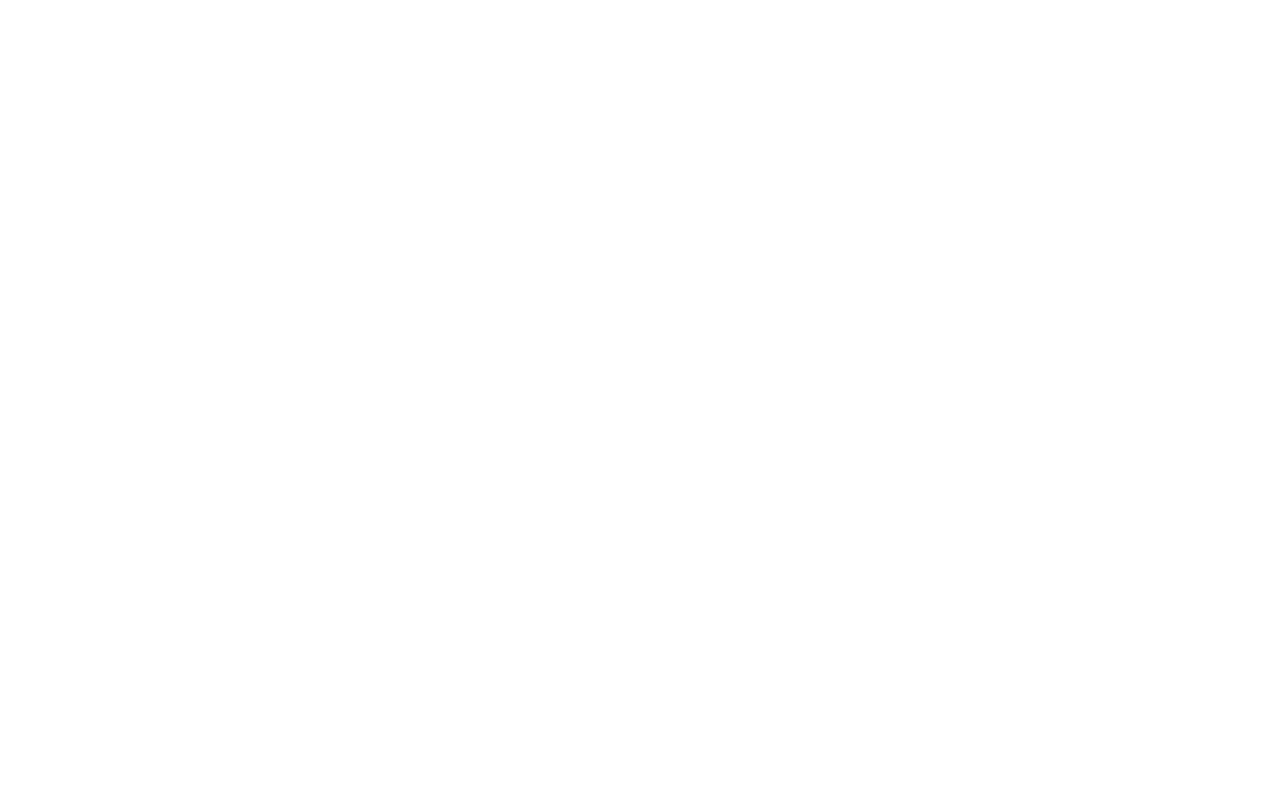
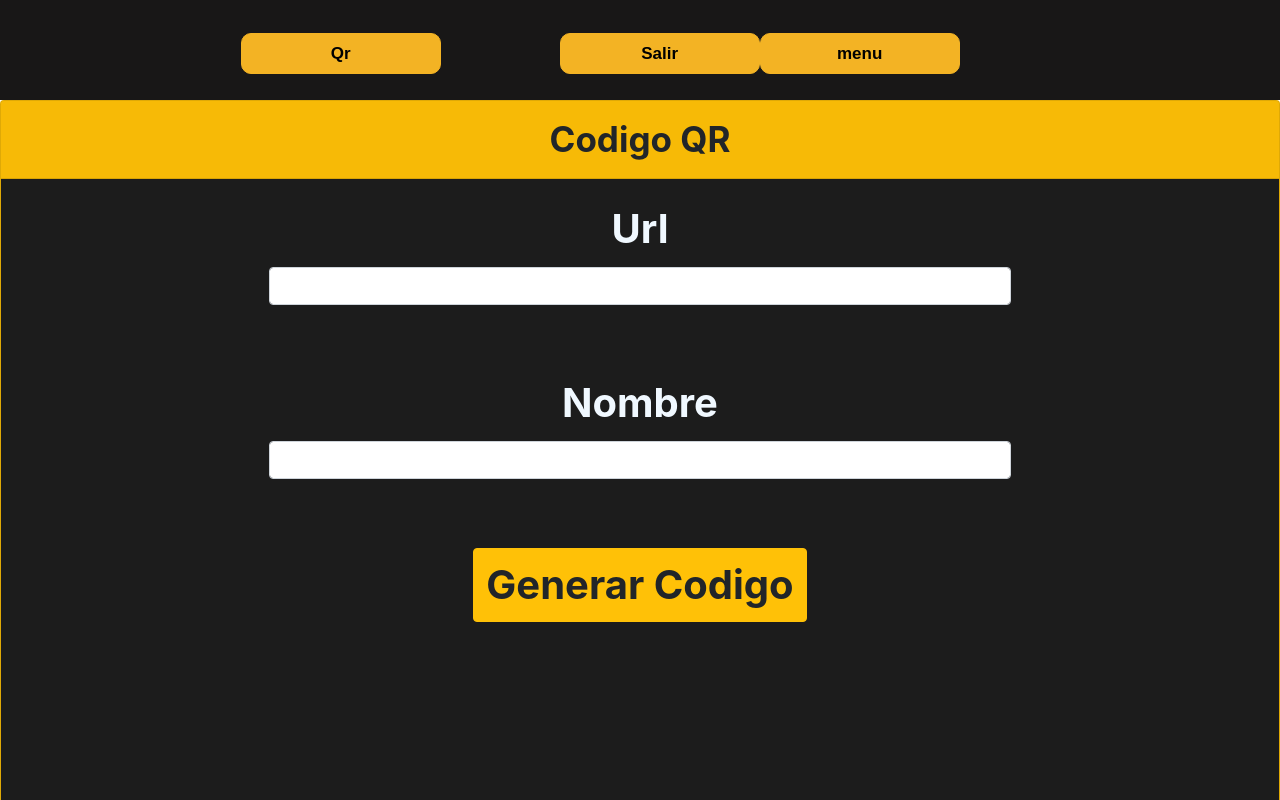
Before and after one commit to Maik-Giraldo/Frontend-ComApp, an Angular app: page /qrcode in a window 1280 px wide. Before the commit this address led to /. Shown: the top 800 px of the page. Built offline with nearby package versions, Linux system fonts and the light colour scheme; sample sign-in values are in the browser's storage.

Commit message:
Correcion en rutas

```diff
--- a/src/app/navbar/navbar.component.html
+++ b/src/app/navbar/navbar.component.html
@@ -2,8 +2,8 @@
 <nav class="navbar navbar-expand-lg n" id="navbar">
   <div class="collapse navbar-collapse" id="navbarNav">
       <ul class="navbar-nav">
-          <li class="nav-item active">
-            <a class="botonnav" [routerLink]= "['/']">Qr</a>
+          <li *ngIf="auth.isLoggedIn() | async" class="nav-item active">
+            <a class="botonnav" [routerLink]= "['/qrcode']">Qr</a>
             <button class="navbar-toggler" type="button" data-toggle="collapse" data-target="#navbarNav" aria-controls="navbarNav" aria-expanded="false" aria-label="Toggle navigation">
                 <span class="navbar-toggler-icon"></span>
             </button>
@@ -24,7 +24,7 @@
               <a class="botonnav" [routerLink]= "['/login']" (click)="auth.logout()">Salir</a>
           </li>
           <li class="nav-item active">
-            <a class="botonnav" [routerLink]= "['/menu']">menu</a>
+            <a class="botonnav" [routerLink]= "['/']">menu</a>
             <button class="navbar-toggler" type="button" data-toggle="collapse" data-target="#navbarNav" aria-controls="navbarNav" aria-expanded="false" aria-label="Toggle navigation">
                 <span class="navbar-toggler-icon"></span>
             </button>
```
Also changed, not shown: src/app/app-routing.module.ts (+4 -4 lines).
